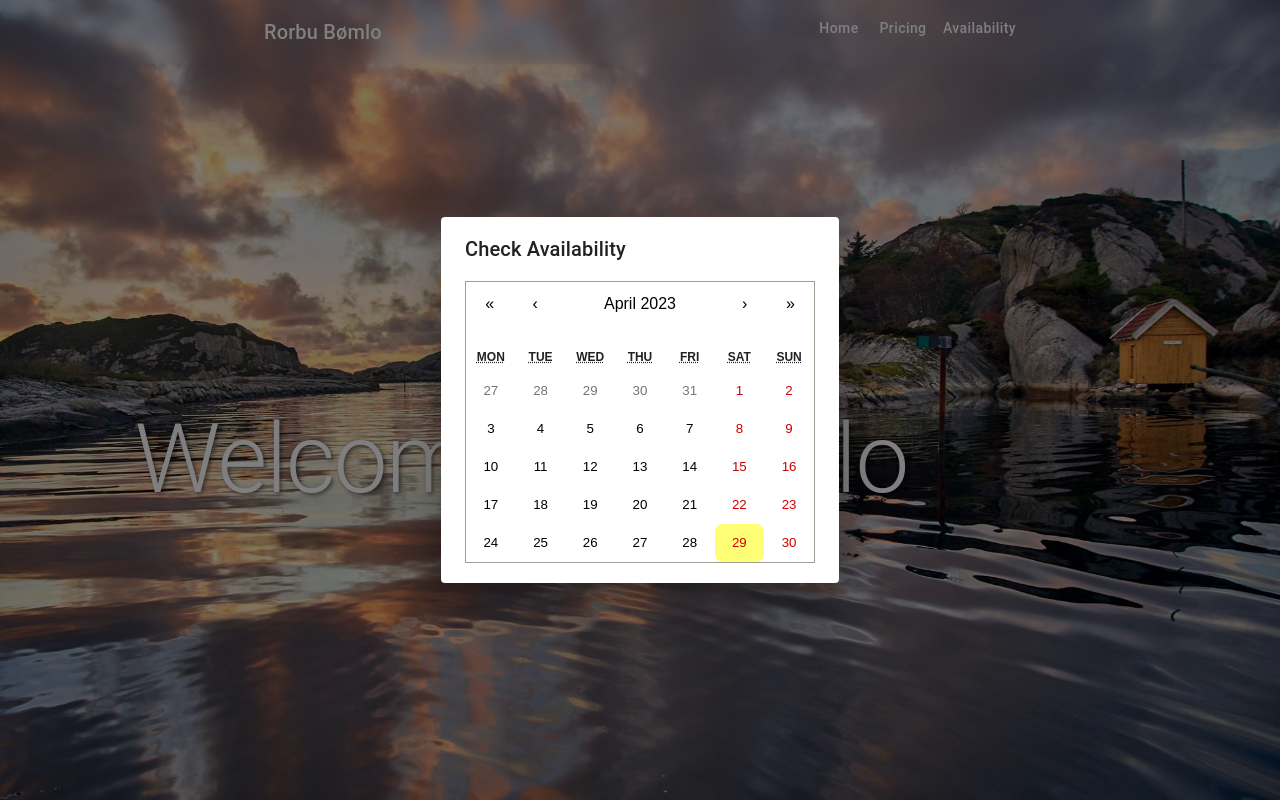
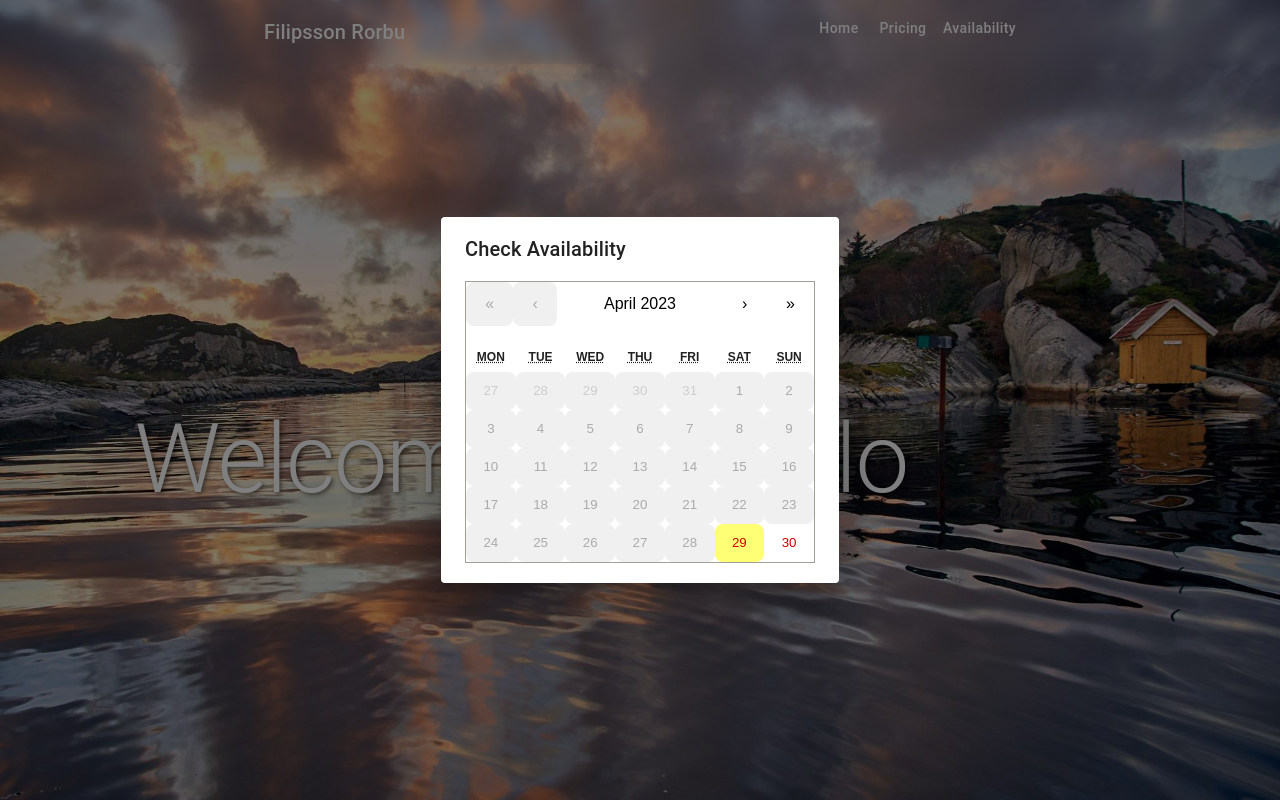
Before and after one commit to Bruswei/rorbu, a React (Vite) app: page / in a window 1280 px wide. Both pictures are taken after a click on the button "Availability". Shown: the top 800 px of the page. Built offline with nearby package versions, Linux system fonts and the light colour scheme.

Commit message:
Add min date to calendar

```diff
--- a/src/components/CalendarPicker/CalendarPicker.tsx
+++ b/src/components/CalendarPicker/CalendarPicker.tsx
@@ -77,7 +77,7 @@ function CalendarPicker({ unavailableDates }) {
           }
         `}
       </style>
-      <Calendar onClickDay={handleDayClick} tileDisabled={tileDisabled} />
+      <Calendar onClickDay={handleDayClick} tileDisabled={tileDisabled} minDate={new Date()}/>
       {renderAlert()}
     </>
   );
--- a/src/components/MyAppBar.tsx
+++ b/src/components/MyAppBar.tsx
@@ -20,7 +20,12 @@ export default function MyAppBar({ scrollPosition }: AppBarProps) {
   const [isRestored, setIsRestored] = useState(false);
   const [openDialog, setOpenDialog] = useState(false);
 
-  const unavailableDates = [new Date("2023-05-10"), new Date("2023-05-11"), new Date("2023-05-12"), new Date("2023-05-15")];
+  const unavailableDates = [
+    new Date("2023-05-01"),
+    new Date("2023-05-02"),
+    new Date("2023-05-03"),
+    new Date("2023-05-04"),
+  ];
 
   useEffect(() => {
     const handleLoad = () => {
@@ -51,10 +56,7 @@ export default function MyAppBar({ scrollPosition }: AppBarProps) {
   return (
     <AppBar
       position="fixed"
-      className={
-        // scrollPosition > 0 ? "blurry-appbar scrolled" : "blurry-appbar"
-        appBarClass
-      }
+      className={appBarClass}
       sx={{
         backgroundColor: "transparent",
         boxShadow: "none",
@@ -88,7 +90,7 @@ export default function MyAppBar({ scrollPosition }: AppBarProps) {
             }}
           >
             <Typography variant="h6" component="div">
-              Rorbu Bømlo
+              Filipsson Rorbu
             </Typography>
           </Button>
           <Box>
```
